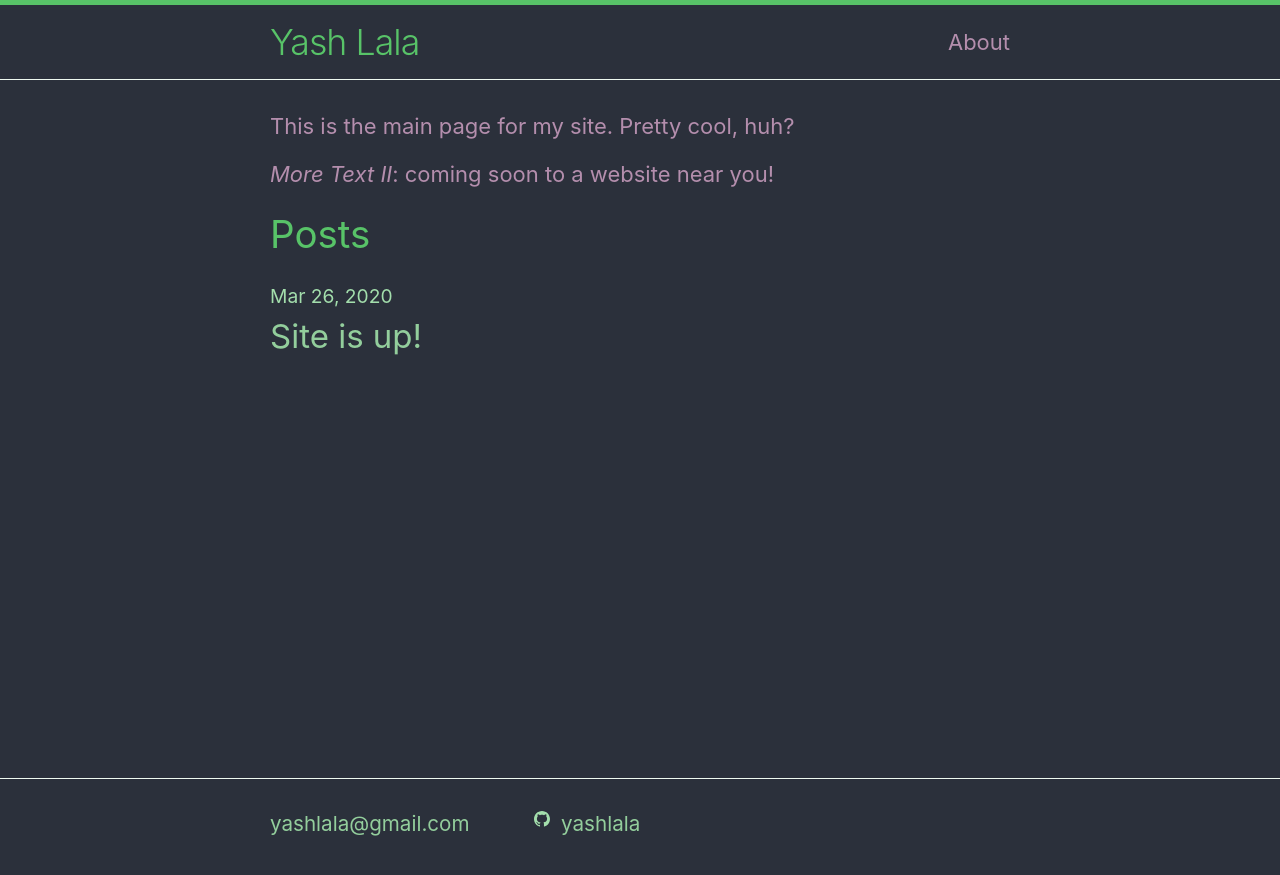
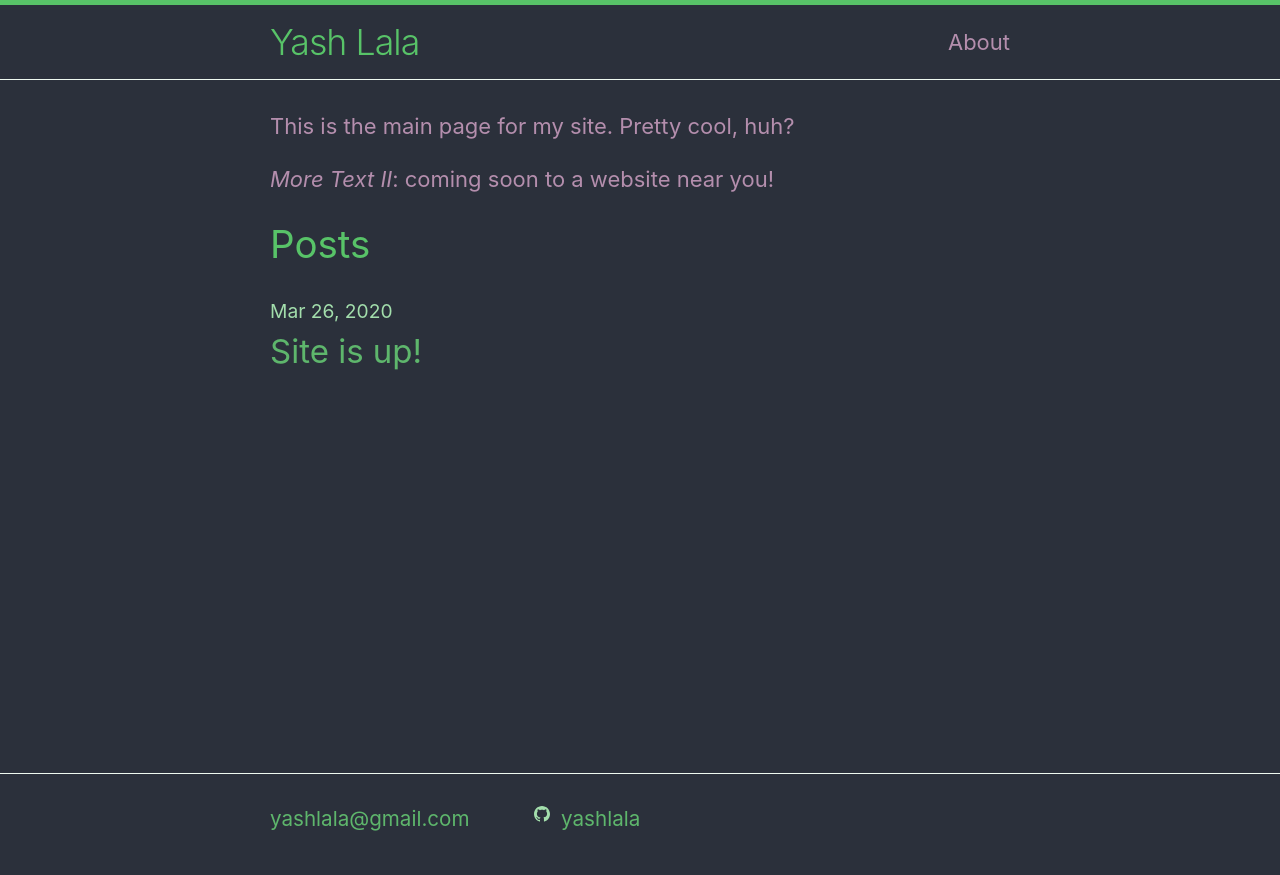
Before and after one commit to yashlala/yashlala.com, a Jekyll site: the page built from index.md, in a window 1280 px wide. Shown: the top 875 px of the page. Built offline with Jekyll 4.4.1, drawn with Linux system fonts in a browser that asks for light colours.

Commit message:
Increase body element spacing, change link color CSS.

```diff
--- a/_sass/minima/_base.scss
+++ b/_sass/minima/_base.scss
@@ -37,7 +37,7 @@ h1, h2, h3, h4, h5, h6,
 p, blockquote, pre,
 ul, ol, dl, figure,
 %vertical-rhythm {
-  margin-bottom: $spacing-unit / 2;
+  margin-bottom: $spacing-unit / 1.5;
 }
 
 
@@ -104,7 +104,7 @@ h1, h2, h3, h4, h5, h6 {
  * Links
  */
 a {
-  color: $brand-color;
+  color: darken($brand-color, 15%);
   text-decoration: none;
 
   &:visited {
@@ -112,7 +112,7 @@ a {
   }
 
   &:hover {
-    color: $text-color;
+    color: darken($text-color, 10%);
     text-decoration: underline;
   }
 
```
